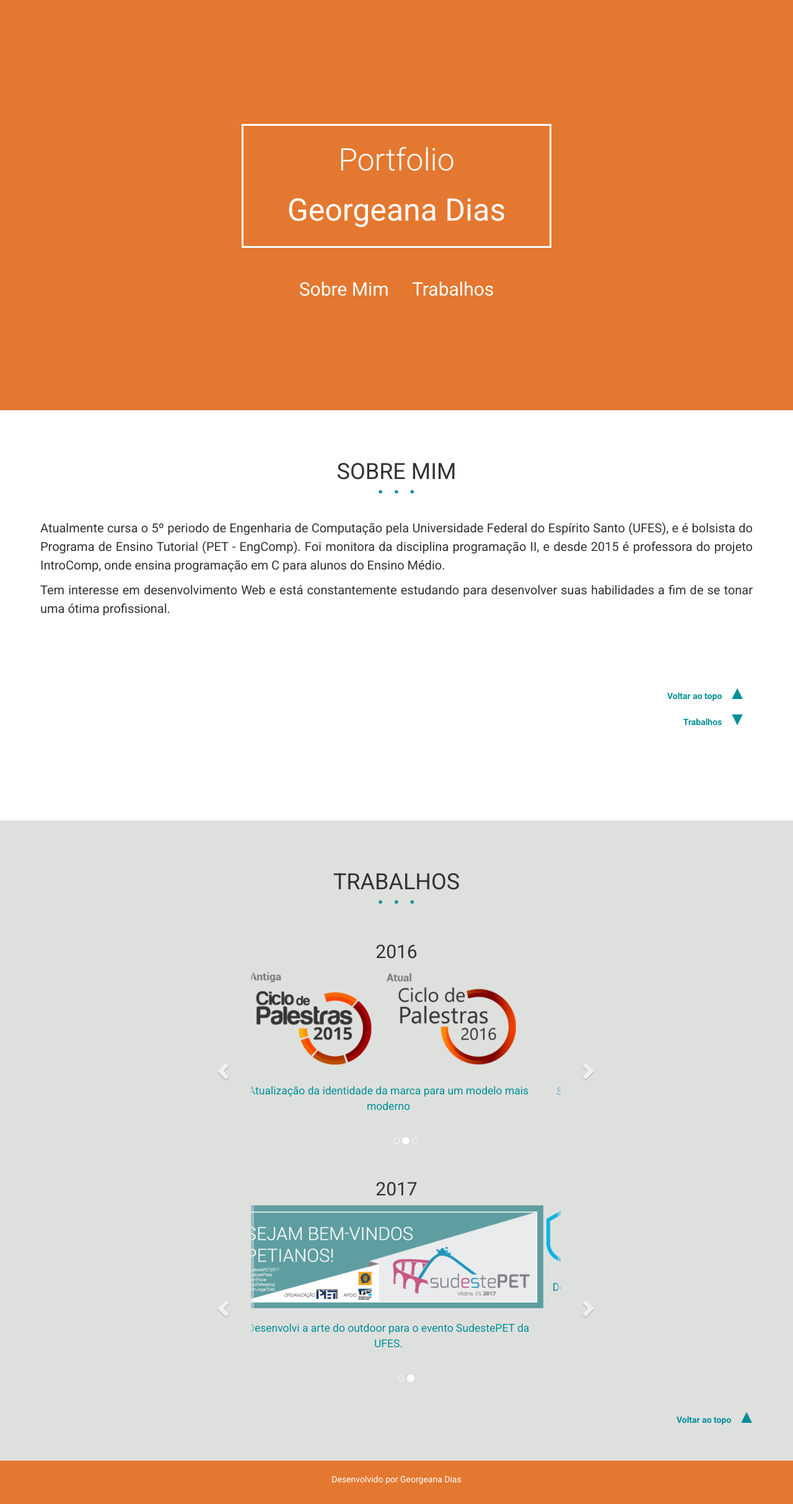
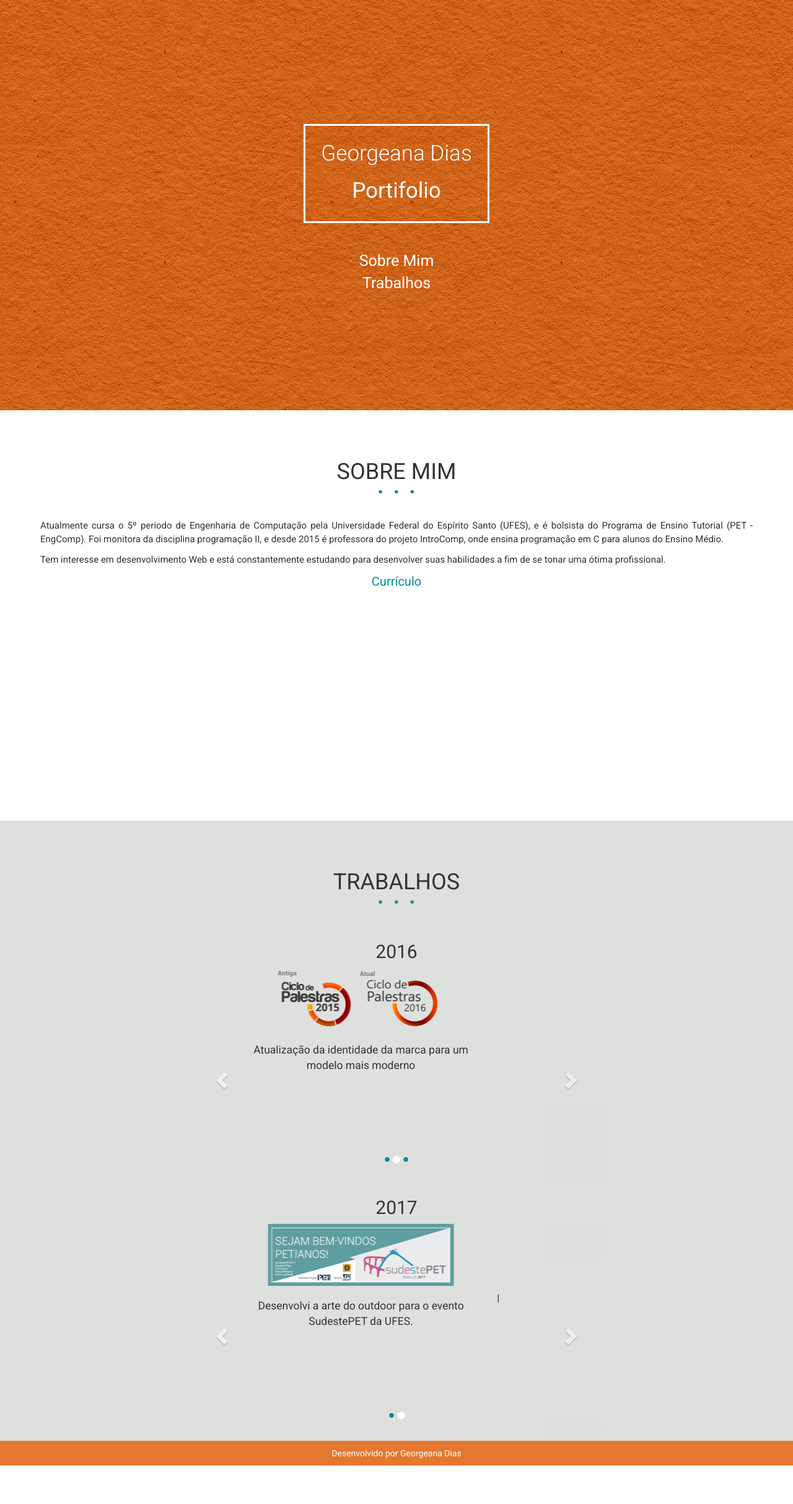
Before and after one commit to geanamonte/geanamonte.github.io, a plain HTML site: page index.html in a window 1280 px wide. Shown: the whole page at 62% size. After the commit the page ends 2365 px from the top, so only its background shows below. Drawn offline with nearby package versions, Linux system fonts and the light colour scheme; a script that the page names is missing.

Commit message:
portfolio_1_3

```diff
--- a/css/style.css
+++ b/css/style.css
@@ -9,7 +9,7 @@ body{
     font-family: 'Roboto', sans-serif;
 }
 #inicio{
-    background: rgb(228,120,48);
+    background: url('../images/pattern.jpg');
     height: 662px;
     display: flex;
 }
@@ -33,7 +33,7 @@ body{
     text-decoration: none;
 }
 .nav a:hover{
-    color: #30DAE4;
+    color: rgb(222,224,222)
 }
 .titulo{
     font-weight: 300;
@@ -67,10 +67,14 @@ h1{
     line-height: 1.5em;
 }
 #sobre .voltar{
-    margin: 200px 0 0 0;
+    margin: 150px 0 0 0;
 }
 #sobre .descer{
     text-align: right;
+}
+.curriculo{
+    color: #028F97;
+    font-size: 20px;
 }
 .descer a{
     color: #028F97;
@@ -119,7 +123,6 @@ h1{
     text-align: center;
 }
 .descriçao{
-    color: #028F97;
     padding: 20px 10px;
     font-size: 1.25em;
 }
@@ -137,6 +140,10 @@ h1{
 .carousel-control{
     background: rgb(222,224,222) !important;
 }
+.carousel-indicators li{
+    background: #028F97;
+    border-color: white;
+}
 .voltar{
     text-align: right;
 }
@@ -152,20 +159,110 @@ h1{
 }
 footer{
     background: rgb(228,120,48);
-    padding: 20px;
     color: white;
     text-align: center;
+    padding: 10px 0;
+}
+footer p{
+    margin: 0 auto;
 }
 @media (min-width: 768px) and (max-width: 1280px) {
     #sobre{
         padding: 50px;
     }
     #sobre .voltar{
-        margin: 100px 0 0 0;
+        margin: 50px 0 0 0;
     }
 }
-@media (min-width: 320) and (max-width: 640) {
-    #inicio .container p{
-        font-size: 20px;
+@media (min-width: 360px) and (max-width: 640px) {
+    #inicio .container{
+        max-width: 300px;
+        text-align: center;
+        height: 160px;
+    }
+    .titulo{
+        font-size: 35px;
+    }
+    .subtitulo{
+        font-size: 35px;
+    }
+    .nav{
+        font-size: 25px;
+    }
+    #sobre p{
+        font-size: 15px;
+    }
+    .voltar, .descer{
+        display: none;
+    }
+    #trabalhos{
+        padding: 50px 0 0 0 ;
+    }
+    #trabalhos .container{
+        width: 100% !important;
+    }
+    .slide{
+        width: 100% !important;
+        height: 350px;
+    }
+    .carousel-inner{
+        width: 250px;
+        margin-left: 40px;
+    }
+    .carousel-control{
+        background: rgb(222,224,222) !important;
+    }
+    .carousel-indicators li{
+        background: #028F97;
+        border-color: white;
+    }
+    .slide img{
+        max-width: 300px;
     }
 }
+@media (min-width: 100px) and (orientation: landscape) {
+    #inicio .container{
+        max-width: 300px;
+        text-align: center;
+        height: 160px;
+    }
+    .titulo{
+        font-size: 35px;
+    }
+    .subtitulo{
+        font-size: 35px;
+    }
+    .nav{
+        font-size: 25px;
+    }
+    #sobre p{
+        font-size: 15px;
+    }
+    .voltar, .descer{
+        display: none;
+    }
+    #trabalhos{
+        padding: 50px 0 0 0 ;
+    }
+    #trabalhos .container{
+        width: 100% !important;
+    }
+    .slide{
+        width: 100% !important;
+        height: 350px;
+    }
+    .carousel-inner{
+        width: 400px;
+        margin-left: 100px;
+    }
+    .carousel-control{
+        background: rgb(222,224,222) !important;
+    }
+    .carousel-indicators li{
+        background: #028F97;
+        border-color: white;
+    }
+    .slide img{
+        max-width: 300px;
+    }
+}
--- a/index.html
+++ b/index.html
@@ -18,8 +18,8 @@
 
     <section id="inicio">
         <div class="container">
-            <p class="titulo">Portfolio</p>
-            <p class="subtitulo">Georgeana Dias</p>
+            <p class="titulo">Georgeana Dias</p>
+            <p class="subtitulo">Portifolio</p>
             <div class="nav">
                 <a href="#sobre" class="scroll">Sobre Mim</a>
                 <a href="#trabalhos"  class="scroll">Trabalhos</a>
@@ -33,6 +33,7 @@
             <div>
                   <p>Atualmente cursa o 5º periodo de Engenharia de Computação pela Universidade Federal do Espírito Santo (UFES), e é bolsista do Programa de Ensino Tutorial (PET - EngComp). Foi monitora da disciplina programação II, e desde 2015 é professora do projeto IntroComp, onde ensina programação em C para alunos do Ensino Médio.</p>
                   <p>Tem interesse em desenvolvimento Web e está constantemente estudando para desenvolver suas habilidades a fim de se tonar uma ótima profissional.</p>
+                <a href="material/curriculo.pdf" class="curriculo" target="blank">Currículo</a>
 
             </div>
                     <div class="voltar"><a href="#inicio" class="scroll">Voltar ao topo</a></div>
@@ -53,7 +54,7 @@
   <ol class="carousel-indicators">
     <li data-target="#2016" data-slide-to="0" class="active"></li>
     <li data-target="#2016" data-slide-to="1"></li>
-    <li data-target="#2016" data-slide-to="3"></li>
+    <li data-target="#2016" data-slide-to="2"></li>
   </ol>
 
   <!-- Wrapper for slides -->
@@ -66,13 +67,13 @@
     </div>
     <div class="item">
                 <div class="work">
-                <div><a href="https://www.topcom.pet.inf.ufes.br/index.php"><img src="images/topcom2016.png"></a></div>
+                <div><a href="https://www.topcom.pet.inf.ufes.br/index.php" target="blank"><img src="images/topcom2016.png"></a></div>
                 <div class="descriçao">Site desenvolvido pela equipe do PET. Fui responsável pela identidade visual e programação.</div>
             </div>
     </div>
           <div class="item">
                 <div class="work">
-                <div><a href="http://jacee.ufes.br/"><img src="images/jacee.png"></a></div>
+                <div><a href="http://jacee.ufes.br/"  target="blank"><img src="images/jacee.png"></a></div>
                 <div class="descriçao">Site desenvolvido pela equipe PET. Fui responsável pela estruturação do site baseado em um layout pronto e as páginas: minicursos, programação, conferir inscrição e certificados.</div>
             </div>
     </div>
@@ -88,6 +89,7 @@
     <span class="glyphicon glyphicon-chevron-right" aria-hidden="true"></span>
     <span class="sr-only">Next</span>
   </a>
+
 </div>
             <h2>2017</h2>
 
@@ -104,13 +106,13 @@
   <div class="carousel-inner" role="listbox">
     <div class="item active">
                       <div class="work slide1">
-                    <div><a href="images/outdoor.pdf"><img src="images/outdoor.png"></a></div>
+                    <div><a href="images/outdoor.pdf" target="blank"><img src="images/outdoor.png"></a></div>
                     <div class="descriçao">Desenvolvi a arte do outdoor para o evento SudestePET da UFES.</div>
                 </div>
     </div>
     <div class="item">
                 <div class="work slide2">
-                    <div><a href="projeto1/projeto1.html"><img src="images/udacity.png"></a></div>
+                    <div><a href="projeto1/projeto1.html" target="blank"><img src="images/udacity.png"></a></div>
                     <div class="descriçao">Desenvolvi este projeto para admissão no programa de code reviewer de HTML e CSS da Udacity.</div>
                 </div>
     </div>
```
Also changed, not shown: images/pattern.jpg (added), images/topcom20161.png (deleted), images/udacity.jpg (deleted), 3 other files.
